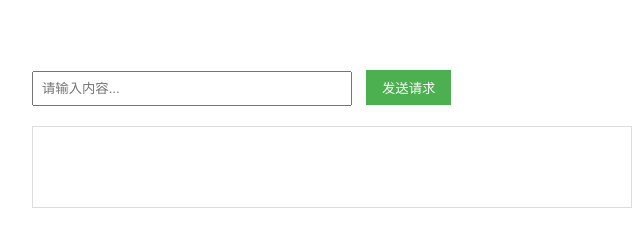
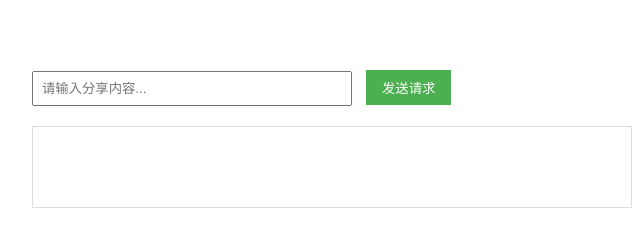
Before and after one commit to Frida0612/getsomedata, a plain HTML site: page index.html in a window 1280 px wide. Shown: the full height of the page, 308-948 px from the left. Drawn offline with Linux system fonts and the light colour scheme.

Commit message:
Update index.html

```diff
--- a/index.html
+++ b/index.html
@@ -36,7 +36,7 @@
 </head>
 <body>
     <div class="container">
-        <input type="text" id="inputField" placeholder="请输入内容...">
+        <input type="text" id="inputField" placeholder="请输入分享内容...">
         <button onclick="sendRequest()">发送请求</button>
         <div id="result"></div>
     </div>
```
